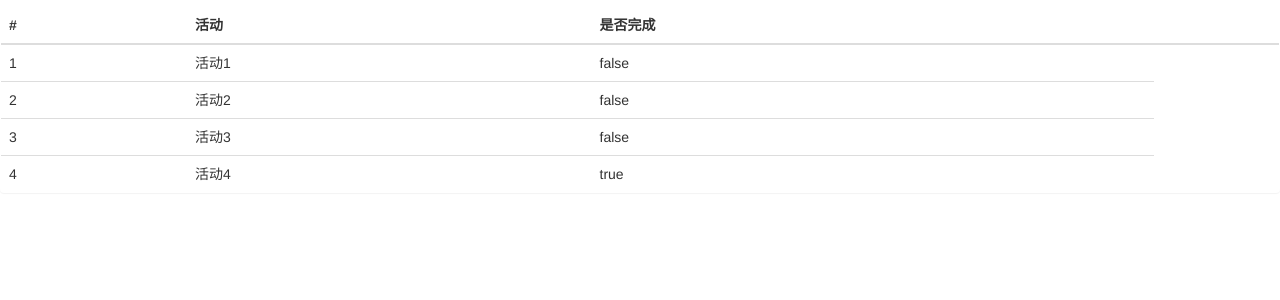
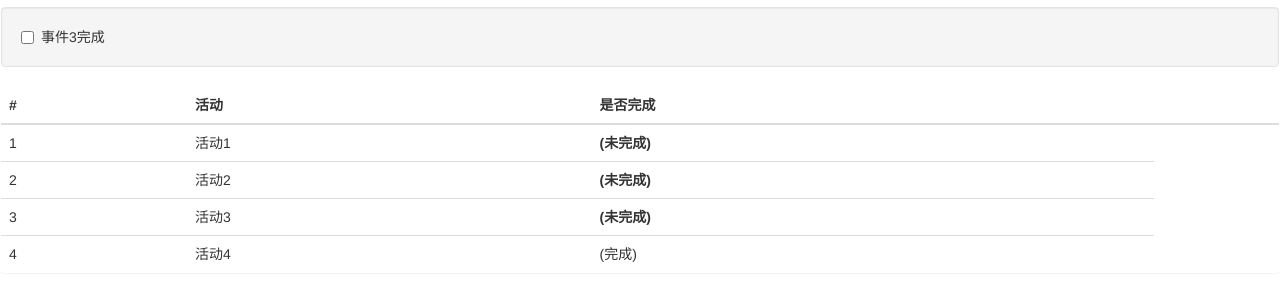
Before and after one commit to supertiny99/angularDemo, a website: page src/directives.html in a window 1280 px wide. Shown: the part 50-350 px from the top of the page. Drawn offline with nearby package versions, Linux system fonts and the light colour scheme.

Commit message:
ng-hide , ng-show 的使用-> display: none,

```diff
--- a/src/directives.html
+++ b/src/directives.html
@@ -5,14 +5,19 @@
   <title>Document</title>
   <link rel="stylesheet" href="bootstrap.css" />
   <style>
-    .odd { background-color: lightcoral; }
-    .even { background-color: lavenderblush; }
+    td > *:first-child { font-weight: bold; }
   </style>
 </head>
 <body>
 
   <div id="todoPanel" class="panel" data-ng-controller="defaultCtrl">
     <h3 class="panel-header">To Do List</h3>
+    <div class="checkbox well">
+      <label>
+        <input type="checkbox" ng-model="todos[2].complete" />
+        事件3完成
+      </label>
+    </div>
 
     <table class="table">
       <thead>
@@ -26,7 +31,11 @@
       <tbody>
         <tr ng-repeat="item in todos">
           <td>{{$index +1}}</td>
-          <td ng-repeat="prop in item">{{prop}}</td>
+          <td>{{item.action}}</td>
+          <td>
+            <span ng-hide="item.complete">(未完成)</span>
+            <span ng-show="item.complete">(完成)</span>
+          </td>
         </tr>
       </tbody>
     </table>
```
